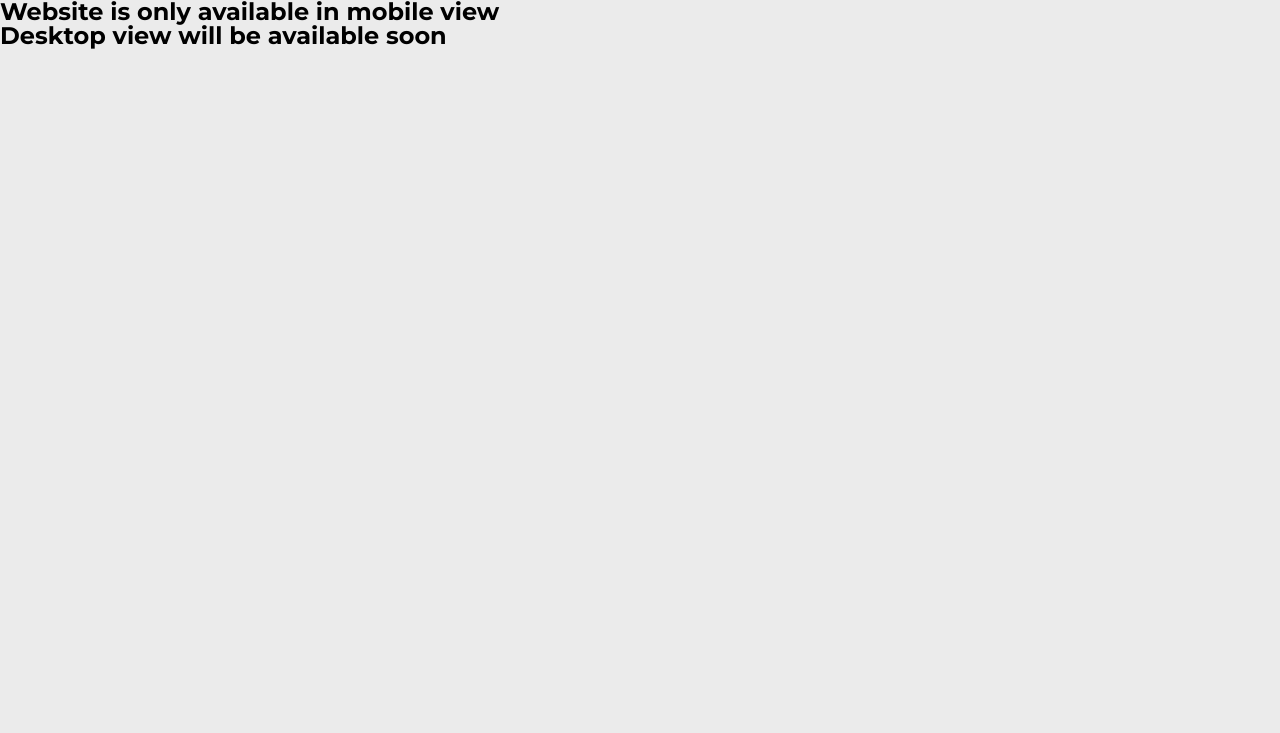
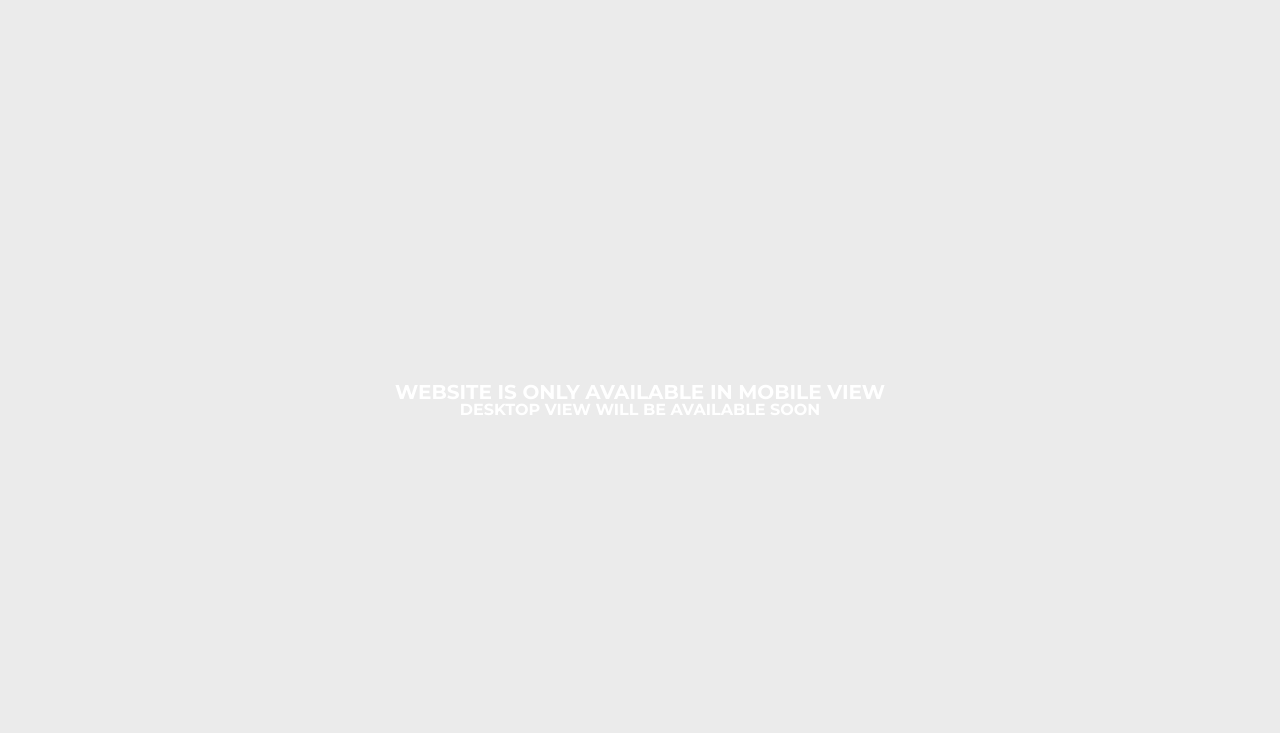
Before and after one commit to BrianPHL/BrianPHL.github.io, a website: page index.html in a window 1280 px wide. Shown: the top 733 px of the page. Drawn offline with nearby package versions, Linux system fonts and the light colour scheme; files that its build step writes are made by us from their sources.

Commit message:
Added: SCSS viewport handler

```diff
--- a/src/style/sass/_styles.scss
+++ b/src/style/sass/_styles.scss
@@ -169,3 +169,48 @@
     }
 
 }
+
+@media screen and (max-width: 500px) {
+
+    .desktop {
+
+        display: none;
+
+    }
+
+}
+
+@media screen and (min-width: 501px) {
+
+    .mobile {
+
+        display: none;
+
+    }
+
+    .desktop {
+
+        text-transform: uppercase;
+        flex-direction: column;
+        justify-content: center;
+        align-items: center;
+        text-align: center;
+        display: flex;
+        height: 100vh;
+        color: white;
+
+        h1 {
+
+            font-size: 1.25rem;
+
+        }
+
+        h2 {
+
+            font-size: 1rem;
+
+        }
+
+    }
+
+}
```
